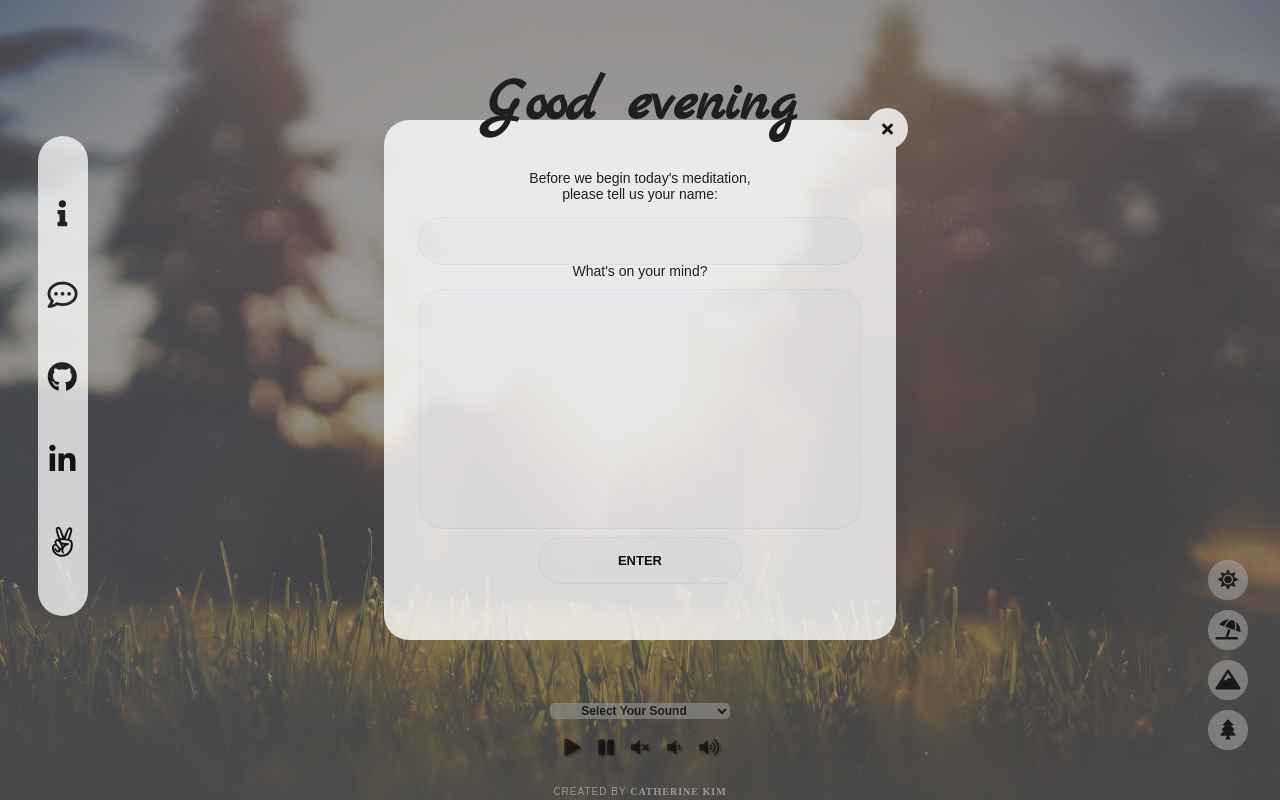
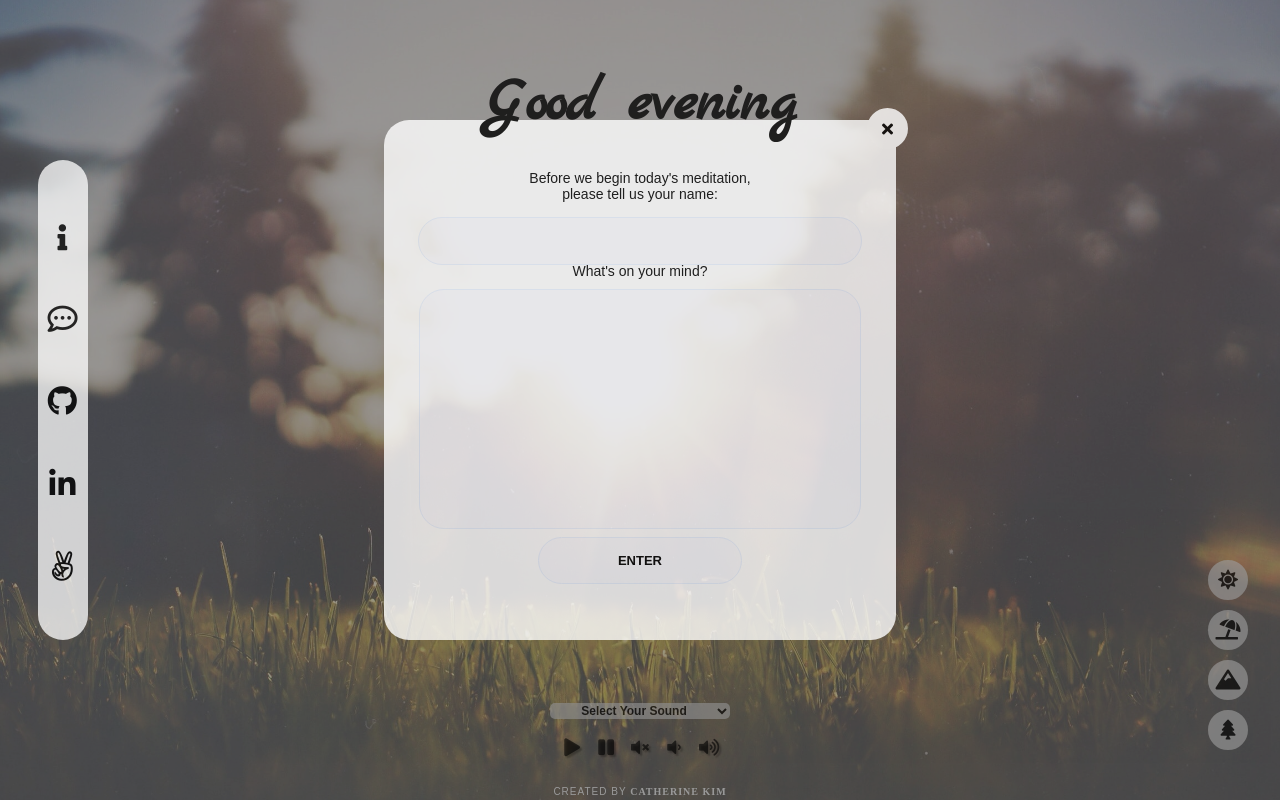
Before and after one commit to catherinekimyj/depth_perception, a website built with webpack: page index.html in a window 1280 px wide. Built offline with nearby package versions, Linux system fonts and the light colour scheme; a web font is replaced by a local one.

Commit message:
navbar position fixed

```diff
--- a/src/styles/navbar.scss
+++ b/src/styles/navbar.scss
@@ -4,7 +4,7 @@
     justify-content: center;
     align-items: center;
     left: 3%;
-    top: 17%;
+    top: 20%;
     width: 5%;
     max-width: 50px;
     height: 60%;
```
Also changed, not shown: dist/main.css, 1 other file.
